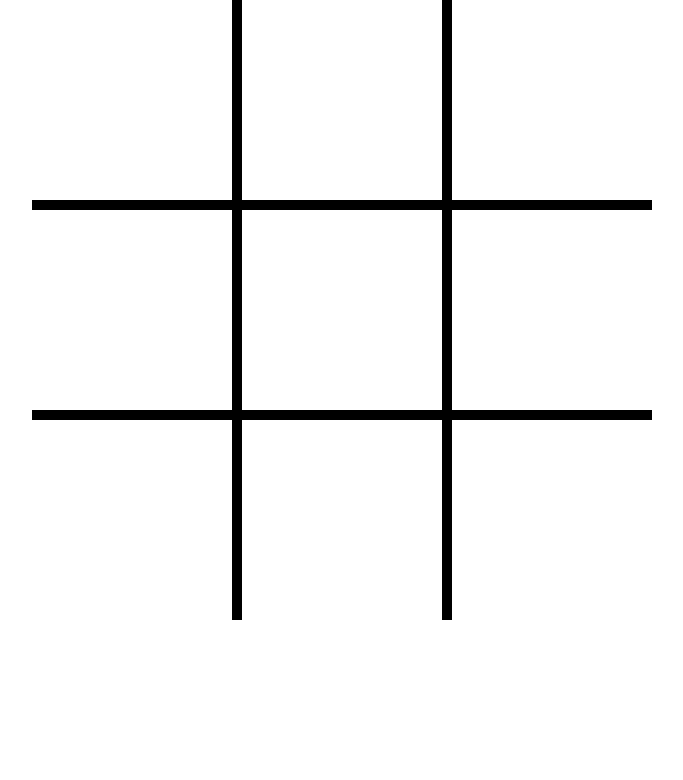
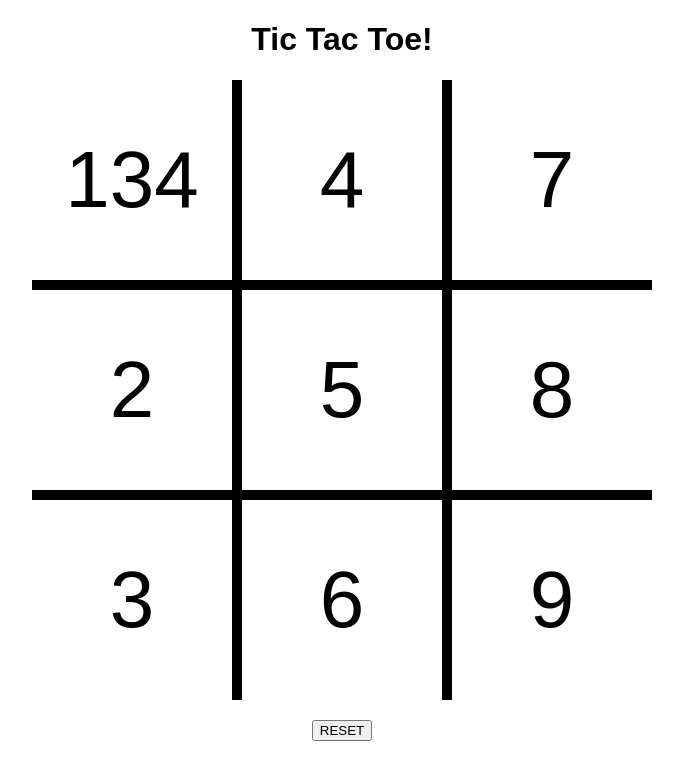
Before and after one commit to harrisimon/tic-tac-toe, a plain HTML site: page index.html in a window 1280 px wide. Shown: the whole page, without its empty margins (298-981 px from the left). Drawn offline with Linux system fonts and the light colour scheme.

Commit message:
orning changes

```diff
--- a/index.css
+++ b/index.css
@@ -1,11 +1,19 @@
 
-body {
+body{
     margin: 0;
     padding: 0;
     box-sizing: border-box;
     justify-content: center;
+    font-family: Arial, Helvetica, sans-serif;
+}
+h1 {
+    text-align: center;
+}
+button{
+    margin: 40px auto ;
+    display: flex;
+}
 
-}
 #container{
     display: flex;
     flex-direction: column;
@@ -24,6 +32,11 @@ body {
     /* background-color: rgb(219, 172, 172); */
     display: flex;
     border: 5px solid black;
+    text-align: center;
+    vertical-align: middle;
+    justify-content: center;
+    align-items: center;
+    font-size: 80px;
 }
 .line1{
     display: inline-block;
--- a/index.html
+++ b/index.html
@@ -9,27 +9,25 @@
     <title>Document</title>
 </head>
 <body>
-
+    <h1>Tic Tac Toe!</h1>
     <div id="container">
-        <!-- <div id="container2"> -->
             <div class ="line1">
-                <div class="box", id="box1"></div>
-                <div class="box", id="box2"></div>
-                <div class="box", id="box3"></div>
+                <div class="box", id="box1">1</div>
+                <div class="box", id="box2">2</div>
+                <div class="box", id="box3">3</div>
             </div>
             <div class ="line2">
-                <div class="box", id="box4"></div>
-                <div class="box", id="box5"></div>
-                <div class="box", id="box6"></div>
+                <div class="box" class="line4" id="box4">4</div>
+                <div class="box", id="box5">5</div>
+                <div class="box", id="box6">6</div>
             </div>
             <div class ="line3">
-                <div class="box", id="box7"></div>
-                <div class="box", id="box8"></div>
-                <div class="box", id="box9"></div>
+                <div class="box", id="box7">7</div>
+                <div class="box", id="box8">8</div>
+                <div class="box", id="box9">9</div>
             </div>
-        <!-- </div> -->
-
     </div>
+    <button class="reset">RESET</button>
 
 </body>
 </html>
--- a/index.js
+++ b/index.js
@@ -1,3 +1,26 @@
-let board = ['','','','','','','','','']
 
-const player
+// const playerOneMove = () => {
+
+// }
+// const playerTwoMove = () => {
+
+// }
+
+const board = document.querySelector("#container")
+// console.log(board)
+const box = board.getElementsByClassName('box')
+// console.log(box)
+
+const addX = (event) => {
+        // const box = board.getElementsByClassName('box')
+        const ex = box.innerHTML = 'X'
+}
+
+//append content
+const box1 = document.getElementById('box1')
+const content = document.createTextNode('34')
+box1.appendChild(content)
+
+//clear the board
+const clear = document.createTextNode('')
+board
```
